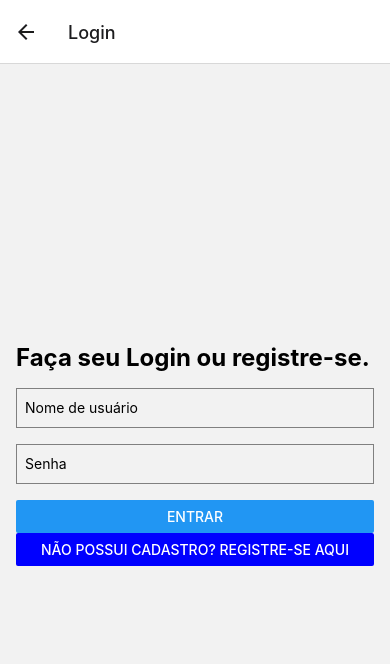
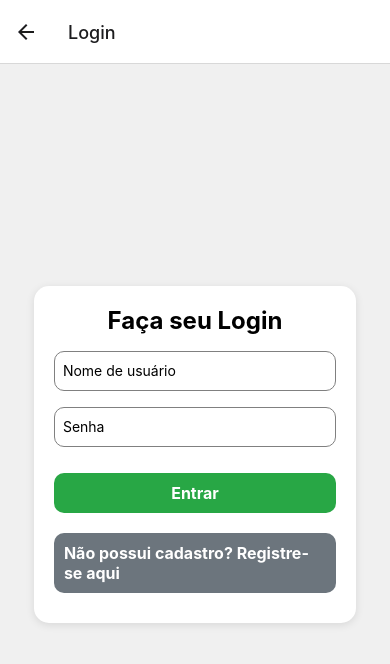
Before and after one commit to eugiomarques/NavegacaoTelas-ReactNative, a React Native app in the folder AppNavigation/: screen /Login in a window 390 px wide. Shown: the top 664 px of the page. Built offline with nearby package versions, Linux system fonts and the light colour scheme.

Commit message:
Estilização Tela Login

```diff
--- a/AppNavigation/src/pages/Login/index.js
+++ b/AppNavigation/src/pages/Login/index.js
@@ -1,5 +1,5 @@
 import React, { useState, useEffect } from 'react';
-import { View, Text, TextInput, Button, StyleSheet } from 'react-native';
+import { View, Text, TextInput, TouchableOpacity, StyleSheet } from 'react-native';
 import AsyncStorage from '@react-native-async-storage/async-storage';
 import bcrypt from 'bcryptjs';
 
@@ -43,7 +43,6 @@ export default function Login({ navigation }) {
             await AsyncStorage.setItem('isLoggedIn', 'true');
             await AsyncStorage.setItem('currentUser', username);
             navigation.navigate('Home');
-            // O alerta foi movido para depois da navegação, como no código de registro
             alert('Login realizado com sucesso!');
         } catch (error) {
             alert('Erro ao fazer login.');
@@ -52,7 +51,8 @@ export default function Login({ navigation }) {
 
     return (
         <View style={styles.container}>
-            <Text style={styles.title}>Faça seu Login ou registre-se.</Text>
+            <View style={styles.formContainer}>
+                <Text style={styles.title}>Faça seu Login</Text>
                 <TextInput
                     style={styles.input}
                     placeholder="Nome de usuário"
@@ -66,8 +66,13 @@ export default function Login({ navigation }) {
                     onChangeText={setPassword}
                     secureTextEntry
                 />
-            <Button title="Entrar" onPress={handleLogin} />
-            <Button title="Não possui cadastro? Registre-se aqui" onPress={() => navigation.navigate('Registrar')} color="blue" />
+                <TouchableOpacity style={styles.button} onPress={handleLogin}>
+                    <Text style={styles.buttonText}>Entrar</Text>
+                </TouchableOpacity>
+                <TouchableOpacity style={[styles.button, styles.registerButton]} onPress={() => navigation.navigate('Registrar')}>
+                    <Text style={[styles.buttonText, styles.registerButtonText]}>Não possui cadastro? Registre-se aqui</Text>
+                </TouchableOpacity>
+            </View>
         </View>
     );
 }
@@ -76,18 +81,51 @@ const styles = StyleSheet.create({
     container: {
         flex: 1,
         justifyContent: 'center',
+        alignItems: 'center',
+        backgroundColor: '#f0f0f0',
         padding: 16,
+    },
+    formContainer: {
+        width: '90%',
+        backgroundColor: '#ffffff',
+        padding: 20,
+        borderRadius: 15,
+        elevation: 3, // Sombra no Android
+        shadowColor: '#000', // Sombra no iOS
+        shadowOffset: { width: 0, height: 2 },
+        shadowOpacity: 0.1,
+        shadowRadius: 8,
     },
     title: {
         fontSize: 24,
         fontWeight: 'bold',
         marginBottom: 16,
+        textAlign: 'center',
     },
     input: {
         height: 40,
         borderColor: 'gray',
         borderWidth: 1,
+        borderRadius: 10,
         marginBottom: 16,
         paddingLeft: 8,
     },
+    button: {
+        backgroundColor: '#28a745',
+        padding: 10,
+        borderRadius: 10,
+        alignItems: 'center',
+        marginVertical: 10,
+    },
+    buttonText: {
+        color: '#fff',
+        fontSize: 16,
+        fontWeight: 'bold',
+    },
+    registerButton: {
+        backgroundColor: '#6c757d',
+    },
+    registerButtonText: {
+        color: '#fff',
+    },
 });
```
Lines whose indentation alone changed are shown as unchanged.
